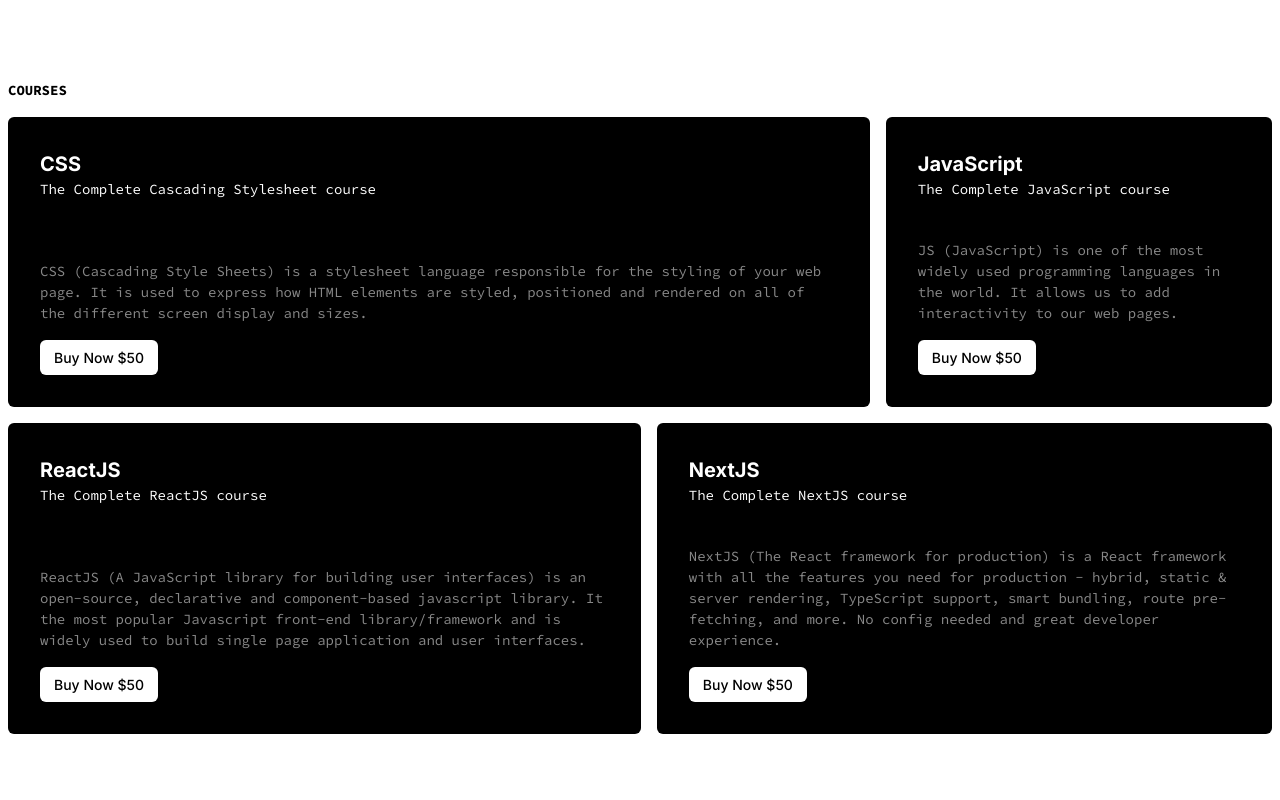
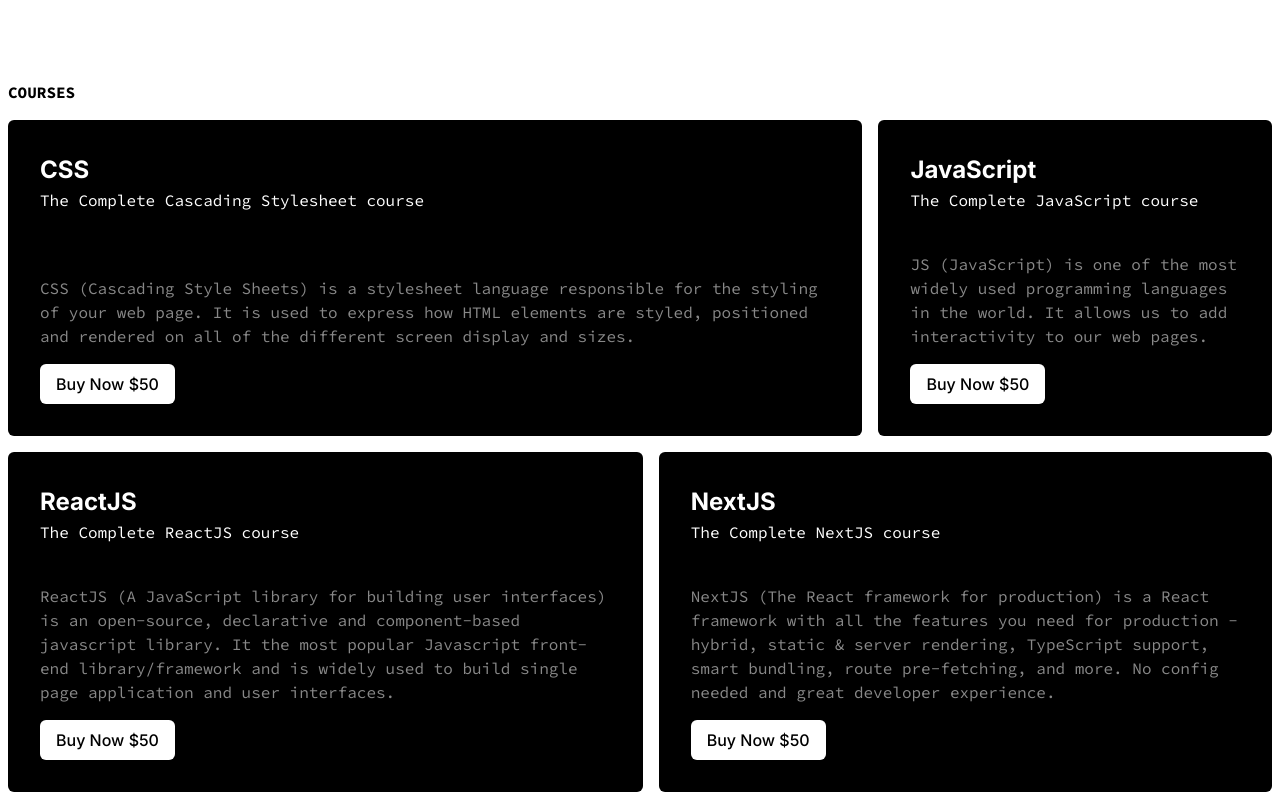
Before and after one commit to vlimbo/pricing-section, a plain HTML site: page index.html in a window 1280 px wide. Drawn offline with Linux system fonts and the light colour scheme.

Commit message:
Adjust media queries for large screen sizes
Increased font-size for different elements for accessiblity on large screen sizes

```diff
--- a/styles/components/pricing.css
+++ b/styles/components/pricing.css
@@ -83,7 +83,12 @@
     flex-direction: column;
     align-items: flex-start;
     justify-content: space-between;
+    gap: 2.5rem;
     margin: 0;
+  }
+
+  .pricing__box__description1 {
+    margin-bottom: 0;
   }
 
   .pricing__box--css {
@@ -104,7 +109,24 @@
 }
 
 /* xl */
-/* @media (min-width: 1280px) {} */
+@media (min-width: 1280px) {
+  .pricing__title {
+    font-size: 1rem;
+  }
+
+  .pricing__box__title {
+    font-size: 1.5rem;
+  }
+
+  .pricing__box__description1,
+  .pricing__box__description2 {
+    font-size: 1rem;
+  }
+
+  .pricing__btn {
+    font-size: 1rem;
+  }
+}
 
 /* 2xl */
 /* @media (min-width: 1536px) {} */
```
